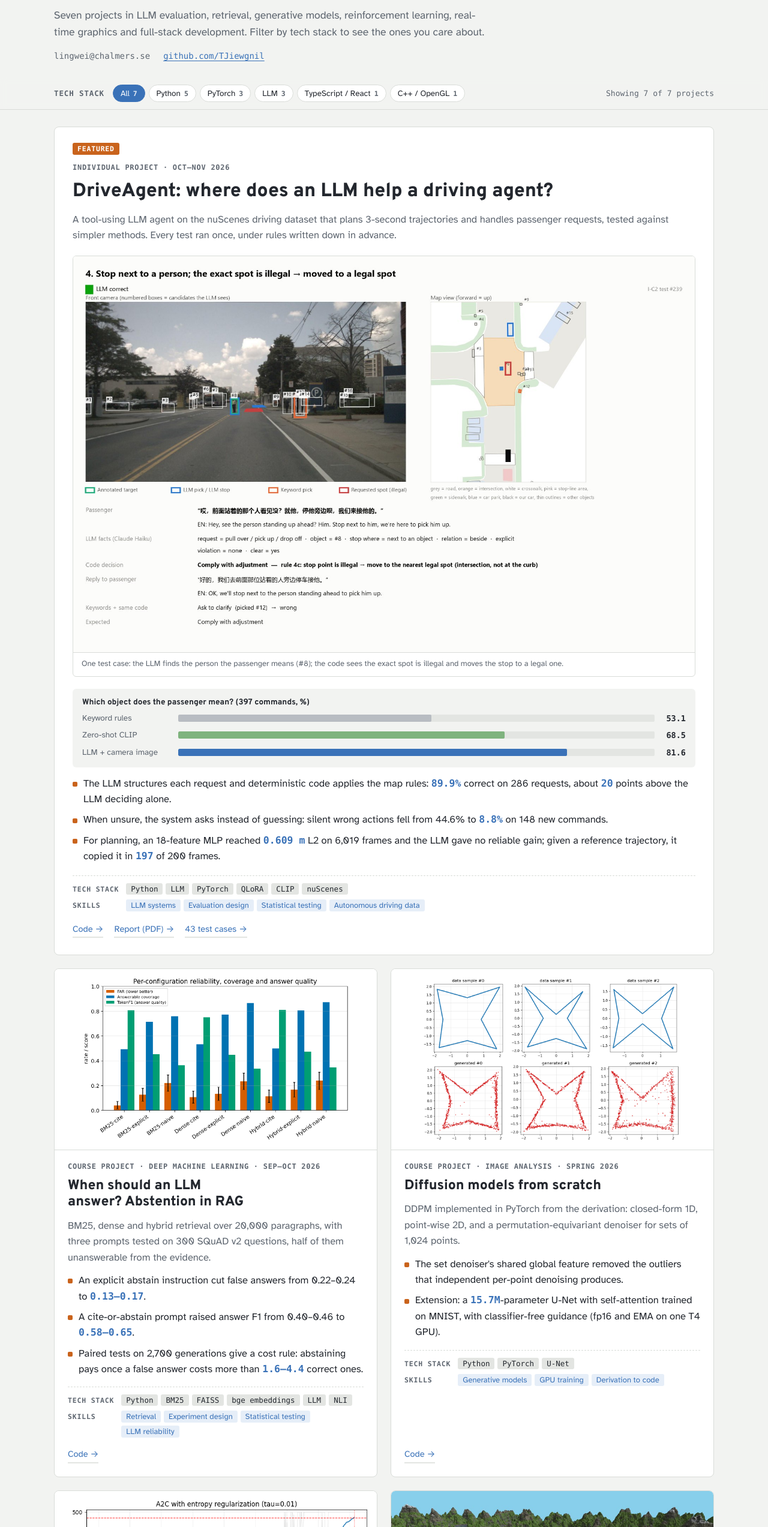
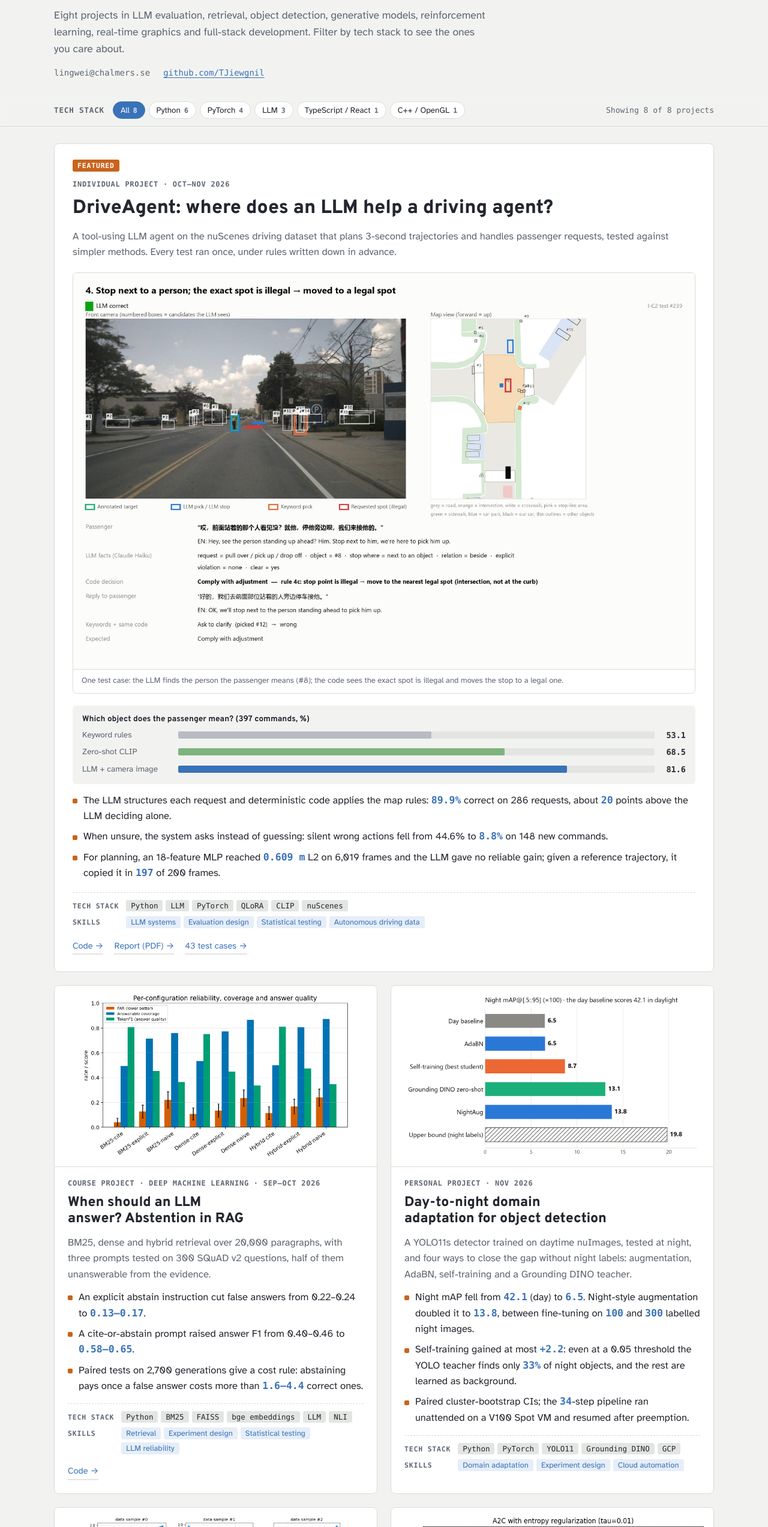
Before and after one commit to TJiewgnil/TJiewgnil.github.io, a plain HTML site: page index.html in a window 1280 px wide. Shown: the part 255-2800 px from the top of the page at 60% size. Drawn offline with Linux system fonts and the light colour scheme; a web font is replaced by a local one.

Commit message:
Add NightDet-DA project card (day-to-night domain adaptation)

```diff
--- a/index.html
+++ b/index.html
@@ -5,11 +5,11 @@
 <meta name="viewport" content="width=device-width, initial-scale=1, viewport-fit=cover">
 <title>Lingwei Zhao · Projects</title>
 <link rel="alternate" hreflang="zh-CN" href="https://tjiewgnil.github.io/zh/">
-<meta name="description" content="Projects by Lingwei Zhao: LLM evaluation, retrieval, generative models, reinforcement learning, real-time graphics and full-stack development.">
+<meta name="description" content="Projects by Lingwei Zhao: LLM evaluation, retrieval, object detection, generative models, reinforcement learning, real-time graphics and full-stack development.">
 <link rel="preconnect" href="https://fonts.googleapis.com">
 <link rel="preconnect" href="https://fonts.gstatic.com" crossorigin>
 <link rel="stylesheet" href="https://fonts.googleapis.com/css2?family=Atkinson+Hyperlegible:ital,wght@0,400;0,700;1,400&family=Overpass:wght@700;800&family=Overpass+Mono:wght@400;600;700&display=swap">
-<link rel="stylesheet" href="assets/site.css?v=202611041430">
+<link rel="stylesheet" href="assets/site.css?v=202611131211">
 </head>
 <body>
 
@@ -19,7 +19,7 @@
     <p class="kicker">Project portfolio</p>
     <h1>Lingwei Zhao</h1>
     <p class="role">MSc Computer Science, Chalmers University of Technology · <span class="nw">Gothenburg, Sweden</span></p>
-    <p class="lede">Seven projects in LLM evaluation, retrieval, generative models, reinforcement learning, real-time graphics and full-stack development. Filter by tech stack to see the ones you care about.</p>
+    <p class="lede">Eight projects in LLM evaluation, retrieval, object detection, generative models, reinforcement learning, real-time graphics and full-stack development. Filter by tech stack to see the ones you care about.</p>
     <div class="meta">
       <span>lingwei@chalmers.se</span>
       <a href="https://github.com/TJiewgnil">github.com/TJiewgnil</a>
@@ -31,7 +31,7 @@
   <div class="wrap">
     <span class="label" id="filter-label">Tech stack</span>
     <div class="chiprow" role="group" aria-labelledby="filter-label" data-all="All"></div>
-    <span class="status" aria-live="polite" data-format="Showing {n} of {t} projects">Showing 7 of 7 projects</span>
+    <span class="status" aria-live="polite" data-format="Showing {n} of {t} projects">Showing 8 of 8 projects</span>
   </div>
 </div>
 <script type="application/json" id="tech-labels">{"python":"Python","pytorch":"PyTorch","llm":"LLM","web":"TypeScript / React","cpp":"C++ / OpenGL"}</script>
@@ -94,6 +94,27 @@
           <dd><span class="skill">Retrieval</span><span class="skill">Experiment design</span><span class="skill">Statistical testing</span><span class="skill">LLM reliability</span></dd>
         </dl>
         <div class="links"><a href="https://github.com/TJiewgnil/rag-cite-or-abstain">Code</a></div>
+      </div>
+    </article>
+
+    <!-- NightDet-DA -->
+    <article class="card" id="nightdet" data-tech="python pytorch">
+      <img class="thumb contain" src="assets/nightdet-en.png" alt="Bar chart of night mAP: day baseline 6.5, AdaBN 6.5, best self-training student 8.7, Grounding DINO 13.1, NightAug 13.8, upper bound with night labels 19.8" loading="lazy">
+      <div class="body">
+        <p class="ctx">Personal project · Nov 2026</p>
+        <h2>Day-to-night domain adaptation for object detection</h2>
+        <p class="what">A YOLO11s detector trained on daytime nuImages, tested at night, and four ways to close the gap without night labels: augmentation, AdaBN, self-training and a Grounding DINO teacher.</p>
+        <ul class="results">
+          <li>Night mAP fell from <b>42.1</b> (day) to <b>6.5</b>. Night-style augmentation doubled it to <b>13.8</b>, between fine-tuning on <b>100</b> and <b>300</b> labelled night images.</li>
+          <li>Self-training gained at most <b>+2.2</b>: even at a 0.05 threshold the YOLO teacher finds only <b>33%</b> of night objects, and the rest are learned as background.</li>
+          <li>Paired cluster-bootstrap CIs; the <b>34</b>-step pipeline ran unattended on a V100 Spot VM and resumed after preemption.</li>
+        </ul>
+        <dl class="tags">
+          <dt>Tech stack</dt>
+          <dd><span class="tech" data-k="python">Python</span><span class="tech" data-k="pytorch">PyTorch</span><span class="tech">YOLO11</span><span class="tech">Grounding DINO</span><span class="tech">GCP</span></dd>
+          <dt>Skills</dt>
+          <dd><span class="skill">Domain adaptation</span><span class="skill">Experiment design</span><span class="skill">Cloud automation</span></dd>
+        </dl>
       </div>
     </article>
 
@@ -208,6 +229,6 @@
 </main>
 
 <footer><div class="wrap"><div class="lane" role="presentation"></div><p>Lingwei Zhao · lingwei@chalmers.se · Last updated November 2026</p></div></footer>
-<script src="assets/portfolio.js?v=202611041430"></script>
+<script src="assets/portfolio.js?v=202611131211"></script>
 </body>
 </html>
```
Also changed, not shown: zh/index.html (+26 -5 lines), assets/nightdet-en.png (added), assets/nightdet-zh.png (added).
